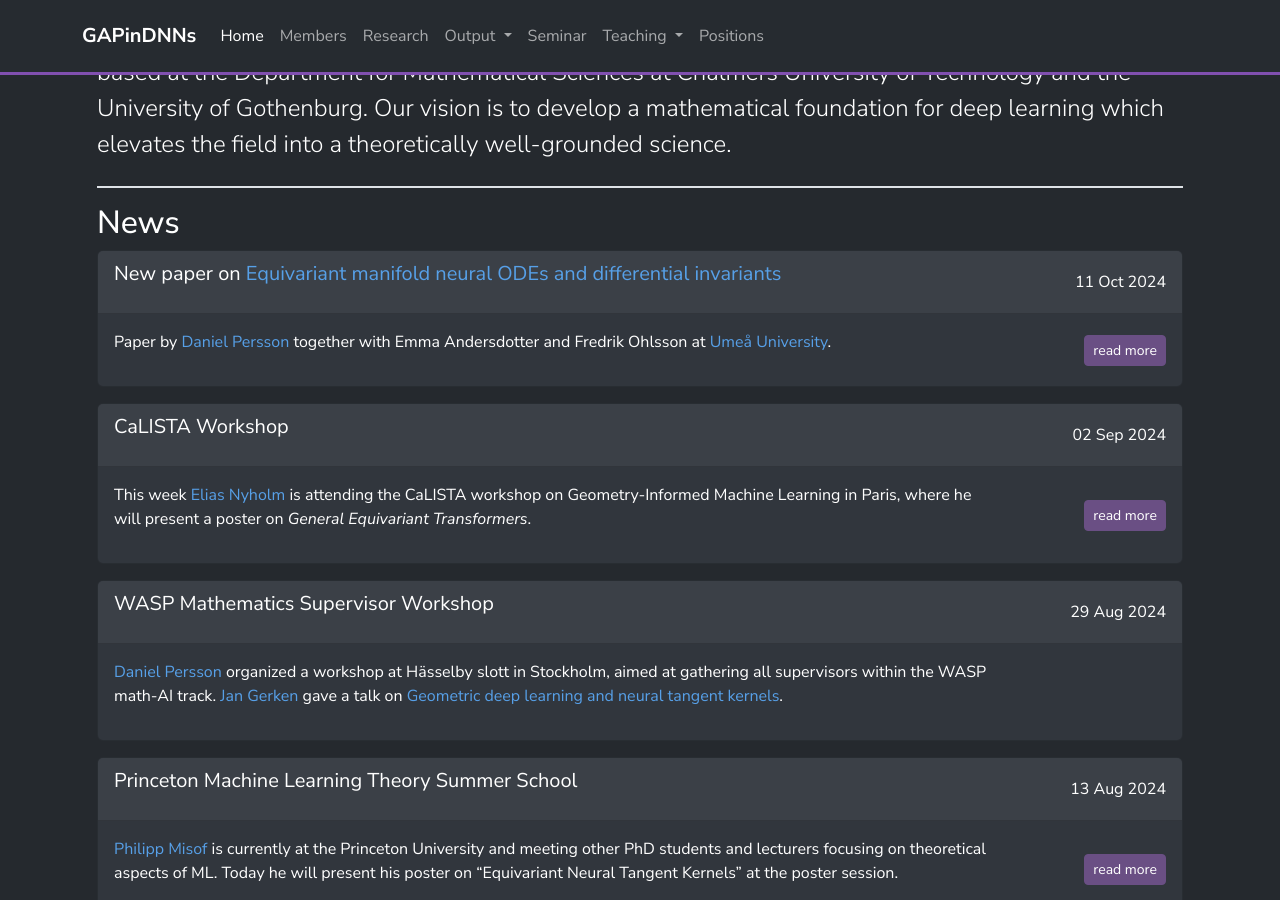
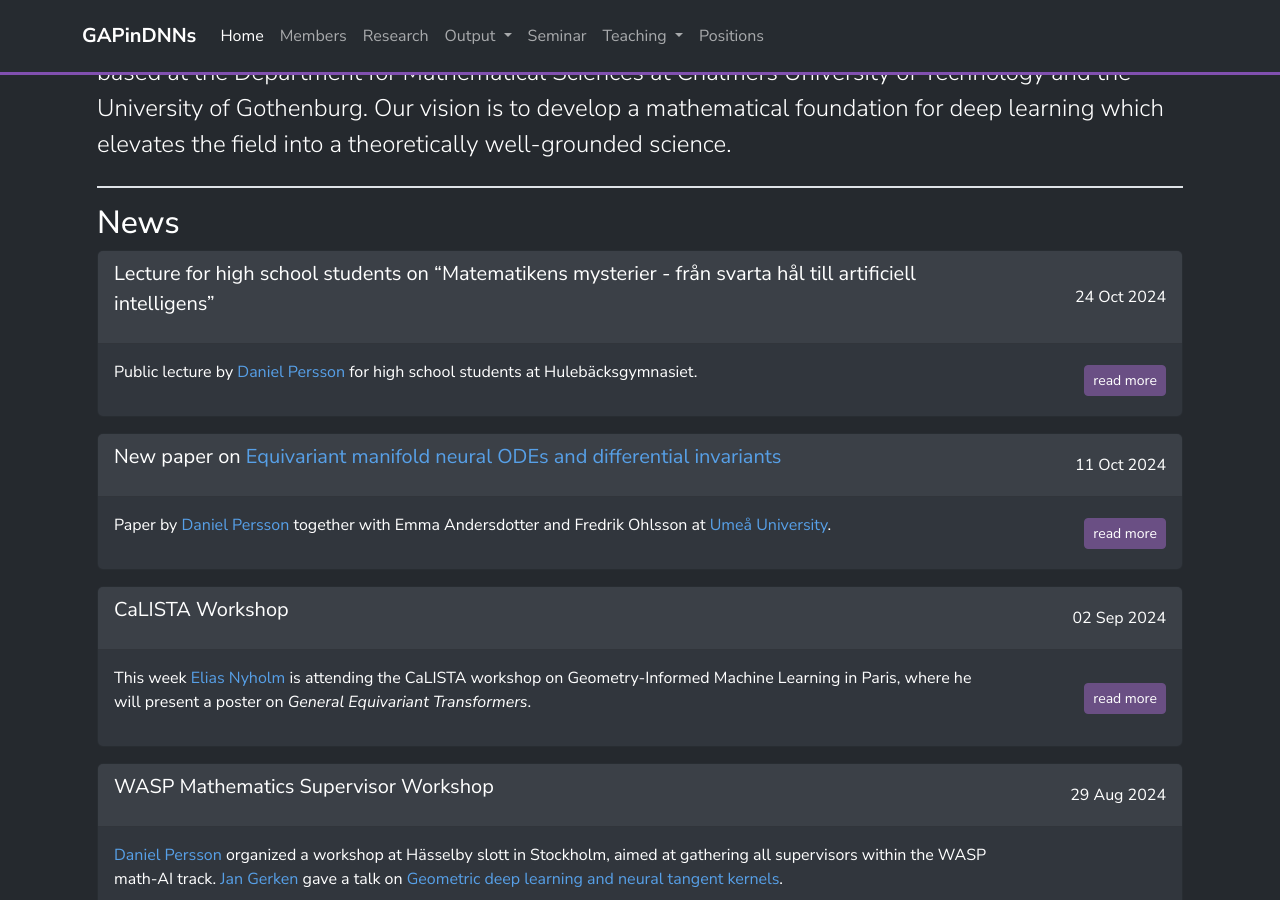
Before and after one commit to GAPinDNNs/gapindnns.github.io, a Jekyll site: the page built from _pages/index.md, in a window 1280 px wide and 900 px high, scrolled down 659 px. Built offline with Jekyll 4.4.1, drawn with Linux system fonts in a browser that asks for light colours; nearby versions of some CDN libraries.

Commit message:
Added info on public lecture

```diff
--- a/_data/news.yml
+++ b/_data/news.yml
@@ -1,3 +1,8 @@
+- date: 2024-10-24
+  headline: Lecture for high school students on "Matematikens mysterier - från svarta hål till artificiell intelligens"
+  link: /downloads/slides/2024-10-24-daniel-persson.pdf
+  text: |
+   Public lecture by [Daniel Persson](/members/Daniel_Persson) for high school students at Hulebäcksgymnasiet.
 - date: 2024-10-11
   headline: New paper on [Equivariant manifold neural ODEs and differential invariants](https://arxiv.org/abs/2401.14131)
   link: https://arxiv.org/abs/2401.14131
--- /dev/null
+++ b/_data/talks/2024-10-24-daniel-persson.yml
@@ -0,0 +1,9 @@
+title: "Matematikens mysterier - från svarta hål till artificiell intelligens"
+date: '2024-10-24'
+location:
+  name: Lecture for students at the high school "Hulebäcksgymnasiet"
+slides: /downloads/slides/2024-10-24-daniel-persson.pdf
+speaker:
+    first_name: Daniel
+    last_name: Persson
+tags: GDL
```
Also changed, not shown: 2 other files.
